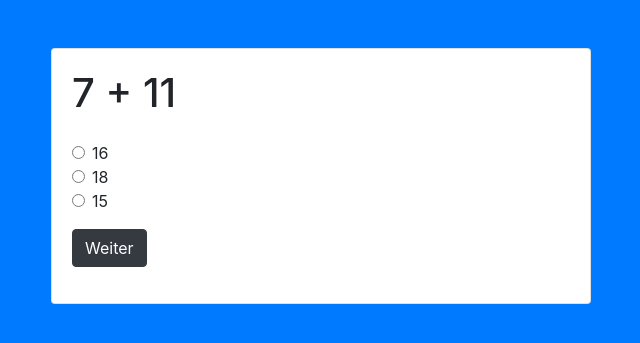
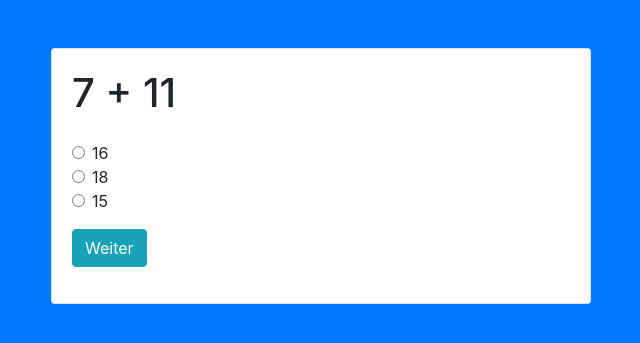
Before and after one commit to tobiasrausch/tobiasrausch.github.io, a Jekyll site: the page school/rechnen/index.html, which Jekyll copies as it is, in a window 1280 px wide. Shown: the top 343 px of the page, without its empty margins (319-959 px from the left). Built offline with Jekyll 4.4.1, drawn with Linux system fonts in a browser that asks for light colours.

Commit message:
btn color

```diff
--- a/school/rechnen/index.html
+++ b/school/rechnen/index.html
@@ -41,7 +41,7 @@
                             </div>
                         </div>
                         <div class="form-group">
-                            <input type="submit" value="Weiter" class="btn btn-dark" />
+                            <input type="submit" value="Weiter" class="btn btn-info" />
                         </div>
                     </form>
                 </div>
```
